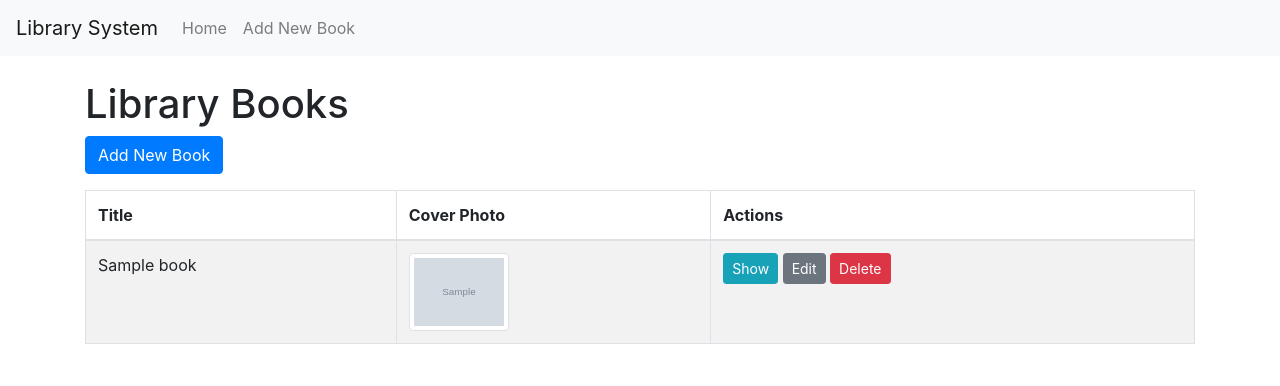
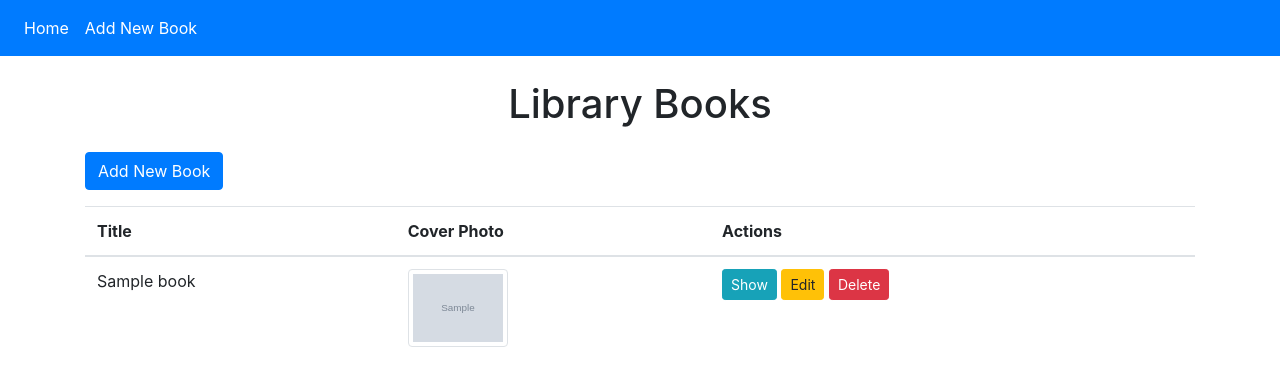
Before and after one commit to Shrouk2000/flask_project, a Flask app: page / in a window 1280 px wide. Shown: the top 386 px of the page. Run offline with Flask 3, Linux system fonts and the light colour scheme; tables that the repository leaves empty hold one stand-in row (values such as "Sample post"); grey boxes marked "Sample" are stand-in pictures; some libraries are stand-ins or nearby versions.

```diff
--- a/app/forms.py
+++ b/app/forms.py
@@ -1,9 +1,9 @@
 from flask_wtf import FlaskForm
 from wtforms import StringField, IntegerField, TextAreaField, FileField
-from wtforms.validators import DataRequired, Optional
+from wtforms.validators import DataRequired
 
 class BookForm(FlaskForm):
     title = StringField('Title', validators=[DataRequired()])
-    cover_photo = FileField('Cover Photo', validators=[Optional()])
+    cover_photo = FileField('Cover Photo', validators=[DataRequired()])
     number_of_pages = IntegerField('Number of Pages', validators=[DataRequired()])
-    description = TextAreaField('Description', validators=[Optional()])
+    description = TextAreaField('Description', validators=[DataRequired()])
--- a/app/templates/base.html
+++ b/app/templates/base.html
@@ -5,26 +5,25 @@
     <meta name="viewport" content="width=device-width, initial-scale=1.0">
     <title>{% block title %}Library System{% endblock %}</title>
     <link href="https://stackpath.bootstrapcdn.com/bootstrap/4.5.2/css/bootstrap.min.css" rel="stylesheet">
-    <link rel="stylesheet" href="{{ url_for('static', filename='css/styles.css') }}">
-    <script src="{{ url_for('static', filename='js/bootstrap.bundle.min.js') }}" defer></script>
+
 </head>
 <body>
-    <nav class="navbar navbar-expand-lg navbar-light bg-light">
-        <a class="navbar-brand" href="{{ url_for('main.index') }}">Library System</a>
+    <nav class="navbar navbar-expand-lg navbar-light bg-primary">
+
         <div class="collapse navbar-collapse">
             <ul class="navbar-nav mr-auto">
                 <li class="nav-item">
-                    <a class="nav-link" href="{{ url_for('main.index') }}">Home</a>
+                    <a class="nav-link text-white" href="{{ url_for('main.index') }}">Home</a>
                 </li>
                 <li class="nav-item">
-                    <a class="nav-link" href="{{ url_for('main.create_book') }}">Add New Book</a>
+                    <a class="nav-link text-white" href="{{ url_for('main.create_book') }}">Add New Book</a>
                 </li>
             </ul>
         </div>
     </nav>
     <div class="container mt-4">
         {% block content %}
-        <!-- Content will be injected here -->
+
         {% endblock %}
     </div>
 </body>
--- a/app/templates/book_detail.html
+++ b/app/templates/book_detail.html
@@ -3,7 +3,8 @@
 {% block title %}Book Details{% endblock %}
 
 {% block content %}
-    <h1>Book Details</h1>
+    <h1 class="text-center">Book Details</h1>
+    <div class="container d-flex justify-content-center mt-4">
         <div class="card" style="width: 18rem;">
             {% if book.cover_photo %}
                 <img src="{{ url_for('static', filename='uploads/' ~ book.cover_photo) }}" class="card-img-top" alt="Cover Photo">
@@ -19,4 +20,5 @@
                 <a href="{{ url_for('main.index') }}" class="btn btn-primary">Back to List</a>
             </div>
         </div>
+    </div>
 {% endblock %}
--- a/app/templates/book_list.html
+++ b/app/templates/book_list.html
@@ -3,9 +3,10 @@
 {% block title %}Library Books{% endblock %}
 
 {% block content %}
-    <h1>Library Books</h1>
+    <h1 class="text-center mb-4">Library Books</h1>
     <a href="{{ url_for('main.create_book') }}" class="btn btn-primary mb-3">Add New Book</a>
-    <table class="table table-bordered table-striped">
+    <div class="table-responsive">
+        <table class="table table-custom">
             <thead>
                 <tr>
                     <th>Title</th>
@@ -26,7 +27,7 @@
                         </td>
                         <td>
                             <a href="{{ url_for('main.book_detail', id=book.id) }}" class="btn btn-info btn-sm">Show</a>
-                        <a href="{{ url_for('main.edit_book', id=book.id) }}" class="btn btn-secondary btn-sm">Edit</a>
+                            <a href="{{ url_for('main.edit_book', id=book.id) }}" class="btn btn-warning btn-sm">Edit</a>
                             <form action="{{ url_for('main.delete_book', id=book.id) }}" method="POST" style="display:inline;">
                                 <button type="submit" class="btn btn-danger btn-sm">Delete</button>
                             </form>
@@ -35,4 +36,5 @@
                 {% endfor %}
             </tbody>
         </table>
+    </div>
 {% endblock %}
--- a/app/views.py
+++ b/app/views.py
@@ -5,24 +5,23 @@ from .model import Book
 from .forms import BookForm
 from . import db
 
-main_bp = Blueprint('main', __name__)
+book_blueprint = Blueprint('main', __name__)
 UPLOAD_FOLDER = 'static/uploads'
 
 def save_file(file):
     if file:
-        # Secure and save the file
         filename = secure_filename(file.filename)
         file_path = os.path.join(UPLOAD_FOLDER, filename)
         file.save(file_path)
         return filename
     return None
 
-@main_bp.route('/')
+@book_blueprint.route('/')
 def index():
     books = Book.query.all()
     return render_template('book_list.html', books=books)
 
-@main_bp.route('/book/<int:id>', methods=['GET', 'POST'])
+@book_blueprint.route('/book/<int:id>', methods=['GET', 'POST'])
 def book_detail(id):
     book = Book.query.get_or_404(id)
     form = BookForm(obj=book)
@@ -43,7 +42,7 @@ def book_detail(id):
 
     return render_template('book_detail.html', book=book, form=form)
 
-@main_bp.route('/book/create', methods=['GET', 'POST'])
+@book_blueprint.route('/book/create', methods=['GET', 'POST'])
 def create_book():
     form = BookForm()
 
@@ -64,7 +63,7 @@ def create_book():
 
     return render_template('create_book.html', form=form)
 
-@main_bp.route('/book/edit/<int:id>', methods=['GET', 'POST'])
+@book_blueprint.route('/book/edit/<int:id>', methods=['GET', 'POST'])
 def edit_book(id):
     book = Book.query.get_or_404(id)
     form = BookForm(obj=book)
@@ -84,7 +83,7 @@ def edit_book(id):
 
     return render_template('edit_book.html', form=form, book=book)
 
-@main_bp.route('/book/delete/<int:id>', methods=['POST'])
+@book_blueprint.route('/book/delete/<int:id>', methods=['POST'])
 def delete_book(id):
     book = Book.query.get_or_404(id)
     db.session.delete(book)
```
Also changed, not shown: app/__init__.py (+34 -3 lines), app/config.py (+26 -3 lines), app/templates/edit_book.html (+1 -6 lines), instance/dev.db (added), 1 other file. Lines whose indentation alone changed are shown as unchanged.
